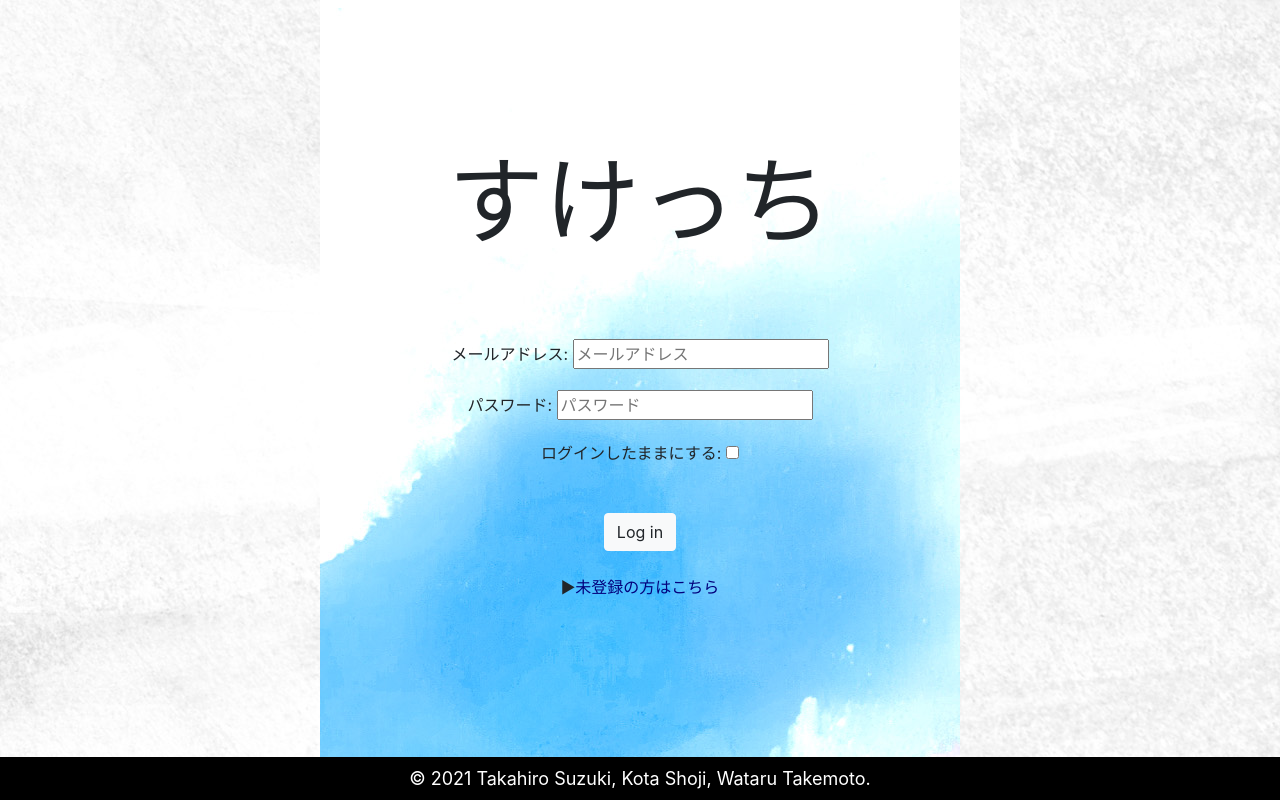
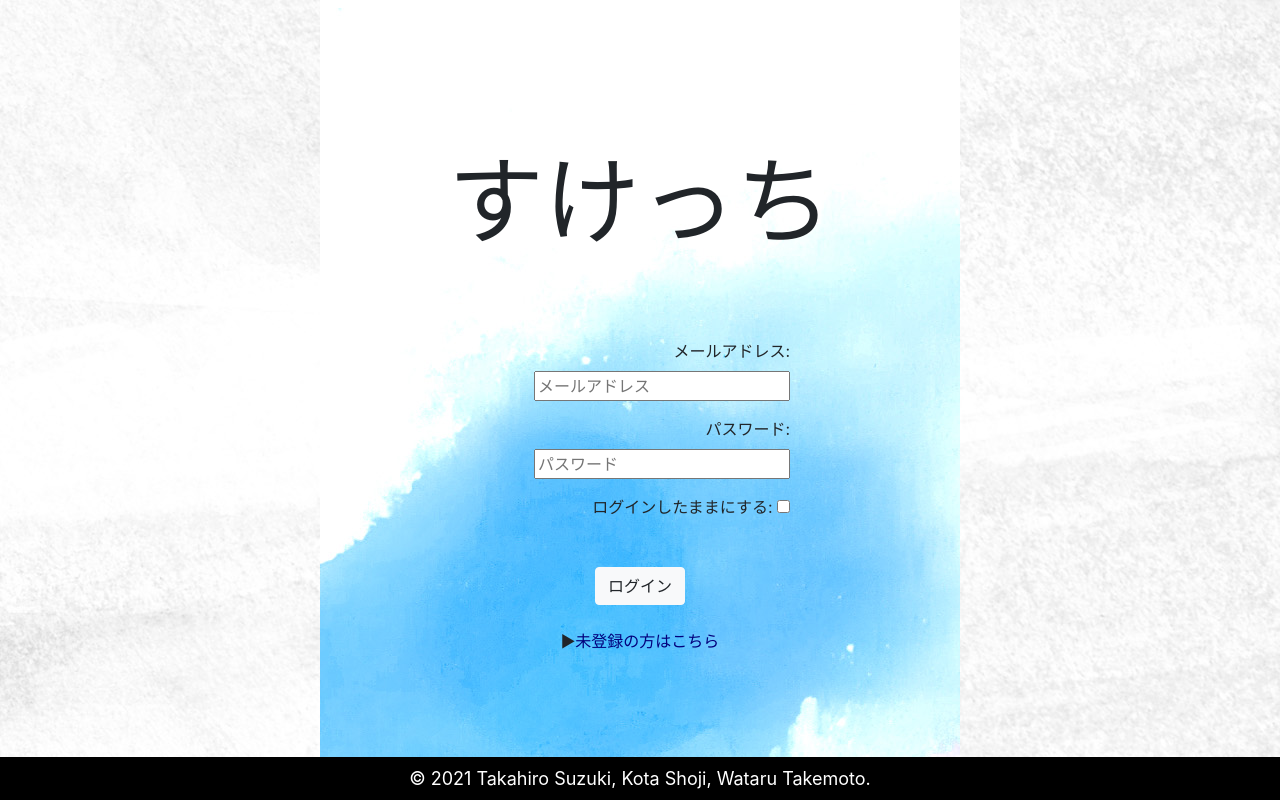
Before and after one commit to ktanonymous/sketch, a Django app: page /accounts/login/ in a window 1280 px wide. Run offline with Django 3.2, Linux system fonts and the light colour scheme; some libraries are stand-ins or nearby versions.

Commit message:
align login form and signup form

```diff
--- a/base/templates/allauth/account/login.html
+++ b/base/templates/allauth/account/login.html
@@ -9,11 +9,16 @@
 
     <form class="login" method="POST" action="{% url 'account_login' %}" style="text-align:center; margin-top:10vh">
     {% csrf_token %}
-    {{ form.as_p }}
+      <div>
+        <div style="margin:0px auto; text-align:right; width:300px;">
+          {{ form.as_p }}
+        </div>
+    </div>
+
     {% if redirect_field_value %} <!-- redirect_field_valueが設定されていると、ログイン後にredirect_field_valueに飛ぶ 初期値はNONEだった-->
     <input type="hidden" name="{{ redirect_field_name }}" value="{{ redirect_field_value }}" />
     {% endif %}
-    <button class="primaryAction btn btn-light" type="submit" style="margin-top:3vh">Log in</button>
+    <button class="primaryAction btn btn-light" type="submit" style="margin-top:3vh">ログイン</button>
     </form>
 
     <p style="text-align:center; margin-top:3vh">&#x25B6;<a href="{{ signup_url }}" style="color:rgb(3, 1, 124)">未登録の方はこちら</a></p>
```
Also changed, not shown: base/templates/allauth/account/signup.html (+6 -2 lines).
